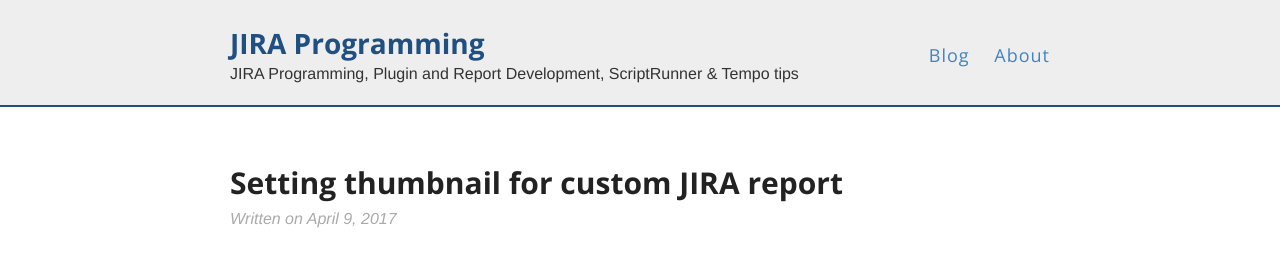
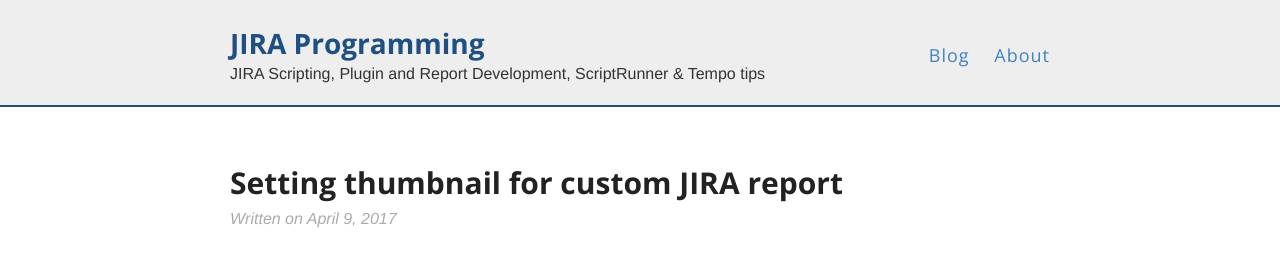
Before and after one commit to matejholy/jira-programming, a Jekyll site: the page built from index.html, in a window 1280 px wide. Shown: the top 257 px of the page. Built offline with Jekyll 4.4.1, drawn with Linux system fonts in a browser that asks for light colours.

Commit message:
Changed programming to scripting in site description.

```diff
--- a/_config.yml
+++ b/_config.yml
@@ -6,7 +6,7 @@
 name: JIRA Programming
 
 # Short bio or description (displayed in the header)
-description: JIRA Programming, Plugin and Report Development, ScriptRunner & Tempo tips
+description: JIRA Scripting, Plugin and Report Development, ScriptRunner & Tempo tips
 
 # URL of your avatar or profile pic (you could use your GitHub profile pic)
 avatar:
```
